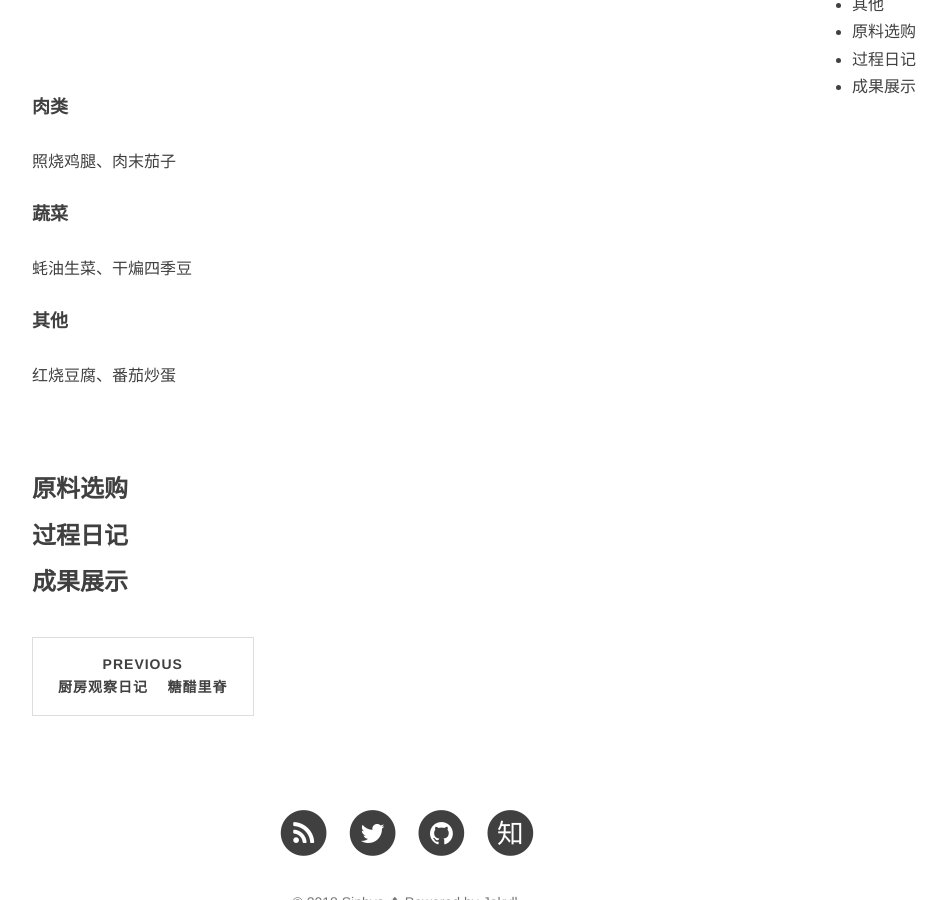
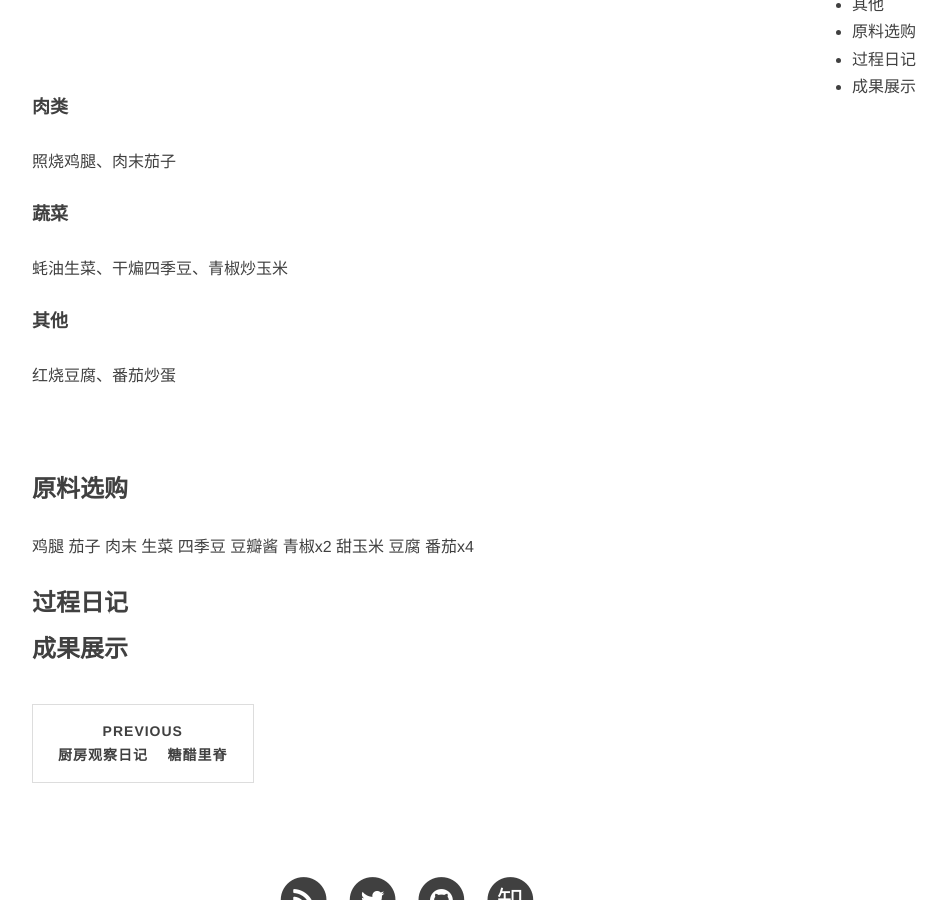
Before and after one commit to junyahuang/junyahuang.github.io, a Jekyll site: the page built from _posts/2018-12-20-weeklycookingrom-1.md, in a window 1280 px wide and 900 px high, scrolled down 626 px. Shown: the whole window, without its empty margins (233-1180 px from the left). Built offline with Jekyll 4.4.1, drawn with Linux system fonts in a browser that asks for light colours; nearby versions of some CDN libraries.

Commit message:
Update 2018-12-20-weeklycookingrom-1.md

```diff
--- a/_posts/2018-12-20-weeklycookingrom-1.md
+++ b/_posts/2018-12-20-weeklycookingrom-1.md
@@ -21,7 +21,7 @@ catalog:  true
 #### 肉类
 照烧鸡腿、肉末茄子
 #### 蔬菜
-蚝油生菜、干煸四季豆
+蚝油生菜、干煸四季豆、青椒炒玉米
 #### 其他
 红烧豆腐、番茄炒蛋
 
@@ -31,6 +31,17 @@ catalog:  true
 ### 原料选购
 
 
+鸡腿
+茄子
+肉末
+生菜
+四季豆
+豆瓣酱
+青椒x2
+甜玉米
+豆腐
+番茄x4
+
 
 ### 过程日记
 
```
